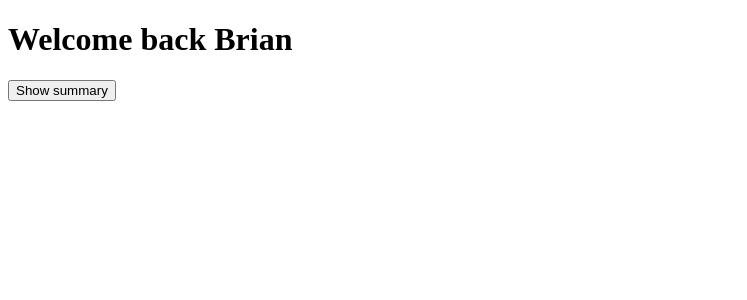
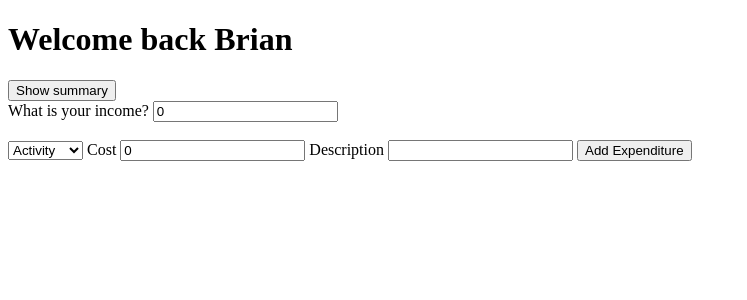
Before and after one commit to BashouT/svelteBudget, a SvelteKit app: page / in a window 1280 px wide. Shown: the top 300 px of the page, without its empty margins (0-747 px from the left). Built offline with nearby package versions, Linux system fonts and the light colour scheme.

Commit message:
Implement store for expenditures list

```diff
--- /dev/null
+++ b/src/components/Expenditures.svelte
@@ -0,0 +1,56 @@
+<script lang="ts">
+	import { Expenditure } from '../classes/Expenditure';
+	import { SpendCategory } from '../enums/SpendCategory';
+	import { expenditures } from '../stores';
+
+	let income: Number = 0;
+    let amountSpent = 0;
+    let category = SpendCategory.Activity;
+    let description = '';
+
+	let selectListCategories: SpendCategory[] = [
+		SpendCategory.Activity,
+		SpendCategory.Bill,
+		SpendCategory.Other,
+		SpendCategory.Personal,
+		SpendCategory.Work
+	];
+
+	const addExpenditure = () => {
+		expenditures.update(contents => [...contents, new Expenditure(category, amountSpent, description)]);
+	};
+</script>
+
+<div>
+	<label>
+		What is your income?
+		<input bind:value={income} name="income-input" type="number" />
+	</label>
+
+	<br />
+	<br />
+
+	<!-- TODO: Componentize so fields just for binding are extracted to specific components-->
+	<select bind:value={category}>
+		{#each selectListCategories as selectCategory}
+			<option value={selectCategory}>{selectCategory}</option>
+		{/each}
+	</select>
+
+	<label>
+		Cost
+		<input
+			bind:value={amountSpent}
+			name="expenditure-cost"
+			type="number"
+			min="0"
+			step="10"
+		/>
+	</label>
+
+	<label>
+		Description
+		<input bind:value={description} type="text" name="income-input" />
+	</label>
+	<button on:click={addExpenditure}>Add Expenditure</button>
+</div>
--- a/src/routes/+page.svelte
+++ b/src/routes/+page.svelte
@@ -1,5 +1,6 @@
 <script lang="ts">
-	import Intro from "../components/Intro.svelte";
+	import Expenditures from "../components/Expenditures.svelte";
+import Intro from "../components/Intro.svelte";
 	import Summary from "../components/Summary.svelte";
 
 	let summaryRevealed: Boolean = false;
@@ -10,12 +11,14 @@
 
 </script>
 
+
 <Intro></Intro>
-
 <button on:click="{toggleSummary}">
 	Show summary
 </button>
 
+<Expenditures></Expenditures>
+
 {#if summaryRevealed}
 	<Summary></Summary>
 {/if}
--- /dev/null
+++ b/src/stores.ts
@@ -0,0 +1,4 @@
+import { writable } from "svelte/store";
+import type { Expenditure } from "./classes/Expenditure";
+
+export const expenditures = writable([] as Expenditure[]);
```
Also changed, not shown: src/classes/Budget.ts (deleted, +0 -11 lines), src/routes/income/+page.svelte (deleted, +0 -62 lines), tsconfig.json (line endings or trailing spaces).
